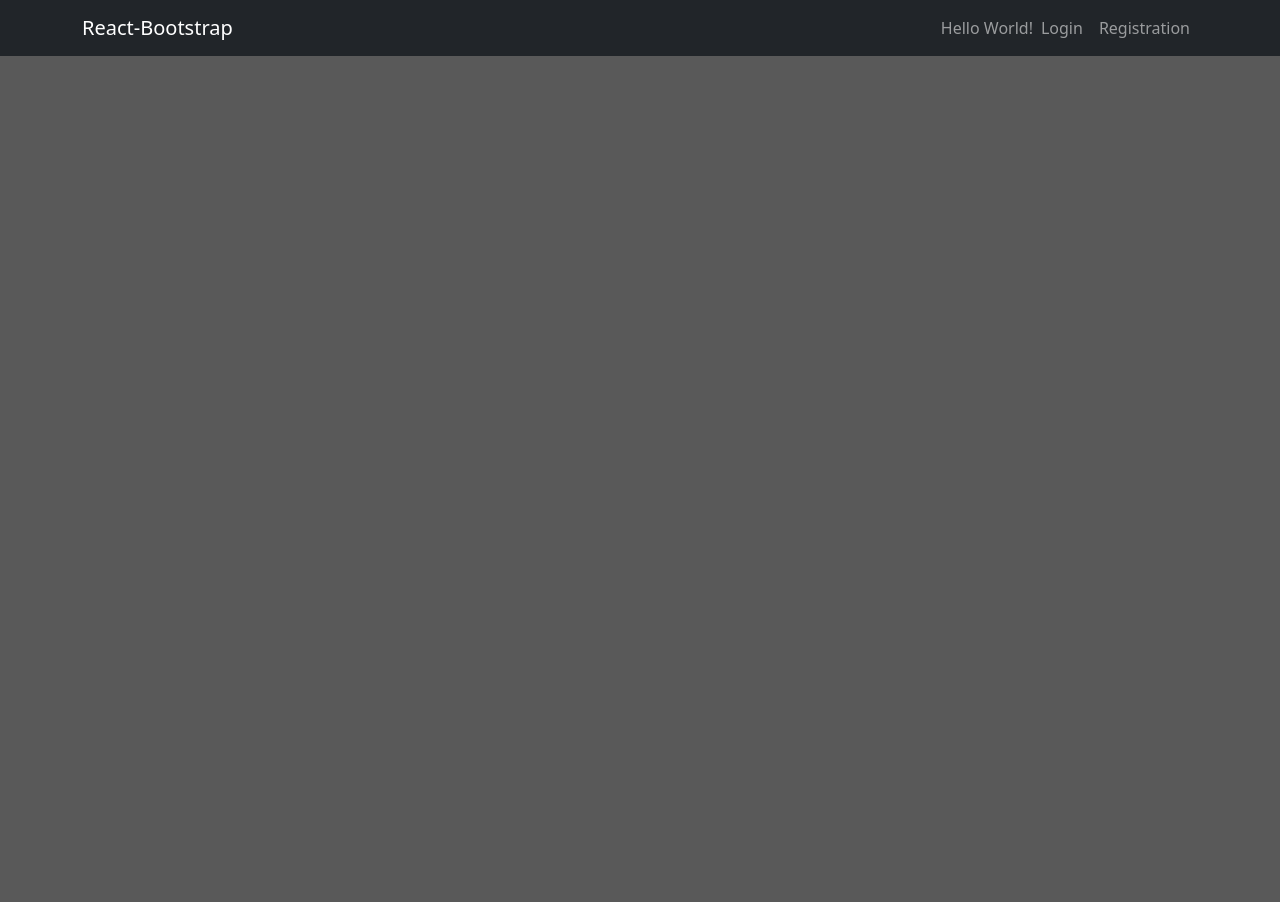
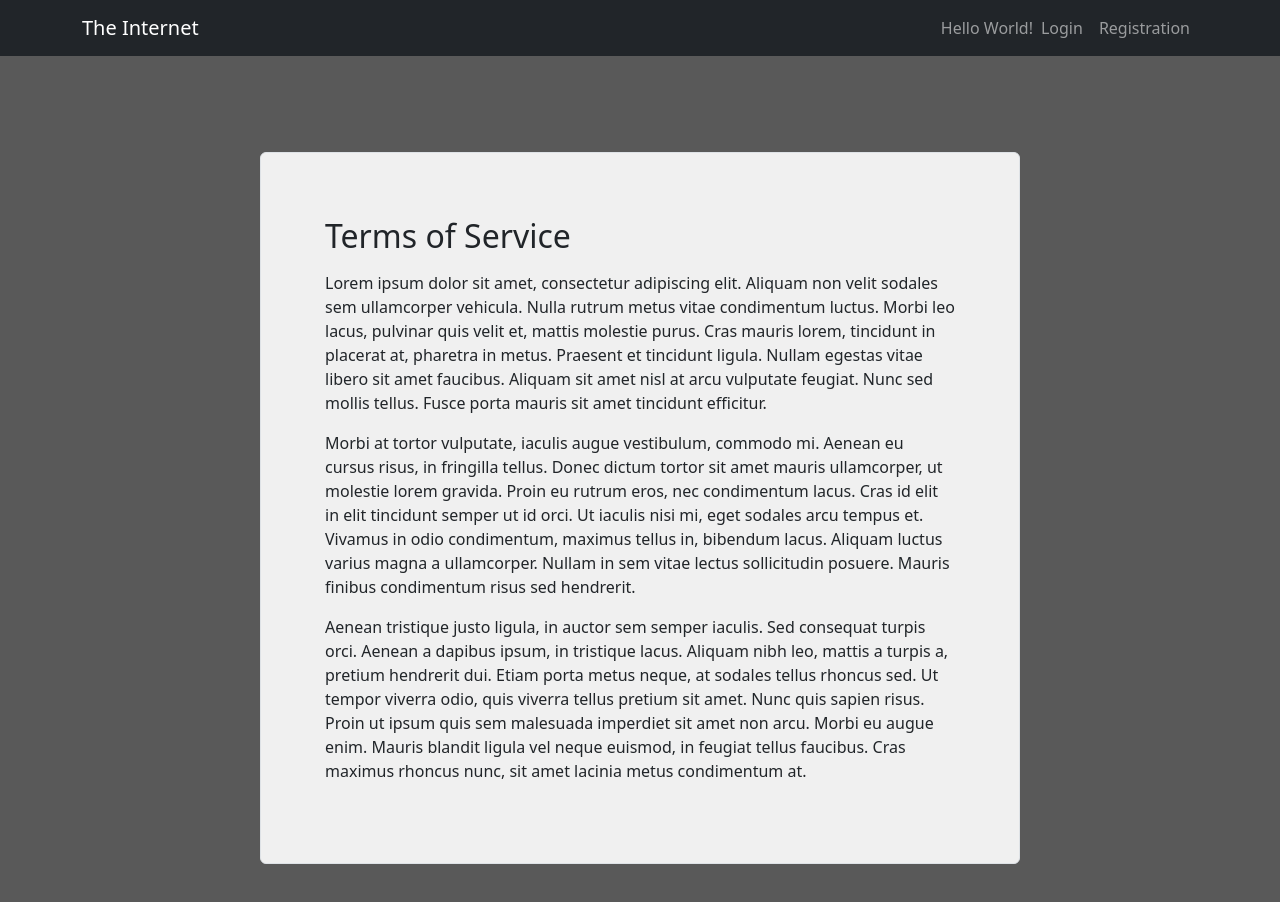
Before and after one commit to AmarilloShinLee/SYSARCH_First-Project, a React (Create React App) app: page /TermsOfService in a window 1280 px wide. Shown: the top 902 px of the page. Before the commit the page ends 800 px from the top, so only its background shows below. Built offline with nearby package versions, Linux system fonts and the light colour scheme.

Commit message:
With Terms of Service

```diff
--- a/src/App.js
+++ b/src/App.js
@@ -7,6 +7,7 @@ import NavBar from "./components/Navbar";
 import Home from "./pages/Homepage";
 import Login from "./pages/Login";
 import Registration from "./pages/Registration";
+import TermsOfService from "./pages/TermsOfService";
 
 function App() {
   return (
@@ -16,6 +17,7 @@ function App() {
         <Route path="/" element={<Home/>}></Route>
         <Route path="/Login" element={<Login/>}></Route>
         <Route path="/Registration" element={<Registration/>}></Route>
+        <Route path="/TermsOfService" element={<TermsOfService/>}></Route>
       </Routes>
     </>
   );
--- a/src/NewStyle.css
+++ b/src/NewStyle.css
@@ -3,7 +3,7 @@ body {
 }
 
 .bg-container {
-    background-color: #FAFAFA;
+    background-color: #F0F0F0;
     margin: 12em;
     padding: 4em
 }
--- a/src/components/Navbar.jsx
+++ b/src/components/Navbar.jsx
@@ -7,7 +7,7 @@ const NavBar = () => {
   return (
     <Navbar bg="dark" variant="dark" expand="lg">
       <Container>
-        <Navbar.Brand href="/">React-Bootstrap</Navbar.Brand>
+        <Navbar.Brand href="/">The Internet</Navbar.Brand>
         <Navbar.Toggle aria-controls="basic-navbar-nav" />
         <Navbar.Collapse className='justify-content-end' id="basic-navbar-nav">
 
--- a/src/pages/Homepage.jsx
+++ b/src/pages/Homepage.jsx
@@ -34,7 +34,7 @@ const HomePage = () => {
                             <p className='text-start'>
                             Lorem ipsum dolor sit amet, consectetur adipiscing elit. Aliquam venenatis elit sit amet pretium commodo. Etiam ac scelerisque quam. Praesent ac odio erat. Phasellus quis ornare metus. Vivamus rhoncus tellus eu mi volutpat, nec convallis dolor porta.
                             </p>
-                            <Button variant="primary" onClick={addCount} size="lg"><b>Sign In</b></Button>{' '}
+                            <Button variant="primary" size="lg"><b>Sign In</b></Button>{' '}
                             <Button variant="secondary" size="lg"><b>Sign Up</b></Button>
                         </div>
                     </Col>
--- a/src/pages/Registration.jsx
+++ b/src/pages/Registration.jsx
@@ -8,7 +8,7 @@ function BasicExample() {
   return (
     <Container>
         <Row className="d-flex justify-content-center">
-            <Col sm="6" className="border rounded bg-container" style={{margin: "6em", padding: "4em"}}>
+            <Col sm="8" className="border rounded bg-container" style={{margin: "6em", padding: "4em"}}>
                 <Form>
 
                     <Form.Group>
@@ -17,15 +17,21 @@ function BasicExample() {
                     </Form.Label>
                     </Form.Group>
 
+                    <Row>
+                        <Col lg={6}>
                             <Form.Group className="mb-3" controlId="formFirstName">
                                 <Form.Label>First name</Form.Label>
                                 <Form.Control type="email" placeholder="Enter first name" />
                             </Form.Group>
+                        </Col>
 
+                        <Col lg={6}>
                             <Form.Group className="mb-3" controlId="formLastName">
                                 <Form.Label>Last name</Form.Label>
                                 <Form.Control type="email" placeholder="Enter last name" />
                             </Form.Group>
+                        </Col>
+                    </Row>
 
                     <Form.Group className="mb-3" controlId="formBasicEmail">
                         <Form.Label>Email address</Form.Label>
@@ -43,7 +49,7 @@ function BasicExample() {
                     </Form.Group>
 
                     <Form.Group className="mb-3" controlId="formBasicCheckbox">
-                        <Form.Check type="checkbox" label="I have read the Terms of Service" />
+                        <Form.Check type="checkbox" label={<label>I have read the <a href="/TermsOfService">Terms of Service</a></label>} />
                     </Form.Group>
 
                     <Button variant="primary" type="submit">
--- /dev/null
+++ b/src/pages/TermsOfService.jsx
@@ -0,0 +1,27 @@
+import Button from 'react-bootstrap/Button';
+import Form from 'react-bootstrap/Form';
+import Container from 'react-bootstrap/esm/Container';
+import Row from 'react-bootstrap/esm/Row';
+import Col from 'react-bootstrap/esm/Col';
+
+function BasicExample() {
+  return (
+    <Container>
+        <Row className="d-flex justify-content-center">
+            <Col sm="8" className="border rounded bg-container" style={{margin: "6em", padding: "4em"}}>
+                <h2>Terms of Service</h2>
+
+                <p></p>
+
+                <p>Lorem ipsum dolor sit amet, consectetur adipiscing elit. Aliquam non velit sodales sem ullamcorper vehicula. Nulla rutrum metus vitae condimentum luctus. Morbi leo lacus, pulvinar quis velit et, mattis molestie purus. Cras mauris lorem, tincidunt in placerat at, pharetra in metus. Praesent et tincidunt ligula. Nullam egestas vitae libero sit amet faucibus. Aliquam sit amet nisl at arcu vulputate feugiat. Nunc sed mollis tellus. Fusce porta mauris sit amet tincidunt efficitur.</p>
+
+                <p>Morbi at tortor vulputate, iaculis augue vestibulum, commodo mi. Aenean eu cursus risus, in fringilla tellus. Donec dictum tortor sit amet mauris ullamcorper, ut molestie lorem gravida. Proin eu rutrum eros, nec condimentum lacus. Cras id elit in elit tincidunt semper ut id orci. Ut iaculis nisi mi, eget sodales arcu tempus et. Vivamus in odio condimentum, maximus tellus in, bibendum lacus. Aliquam luctus varius magna a ullamcorper. Nullam in sem vitae lectus sollicitudin posuere. Mauris finibus condimentum risus sed hendrerit.</p>
+
+                <p>Aenean tristique justo ligula, in auctor sem semper iaculis. Sed consequat turpis orci. Aenean a dapibus ipsum, in tristique lacus. Aliquam nibh leo, mattis a turpis a, pretium hendrerit dui. Etiam porta metus neque, at sodales tellus rhoncus sed. Ut tempor viverra odio, quis viverra tellus pretium sit amet. Nunc quis sapien risus. Proin ut ipsum quis sem malesuada imperdiet sit amet non arcu. Morbi eu augue enim. Mauris blandit ligula vel neque euismod, in feugiat tellus faucibus. Cras maximus rhoncus nunc, sit amet lacinia metus condimentum at.</p>
+            </Col>
+        </Row>
+    </Container>
+  );
+}
+
+export default BasicExample;
```
Lines whose indentation alone changed are shown as unchanged.
